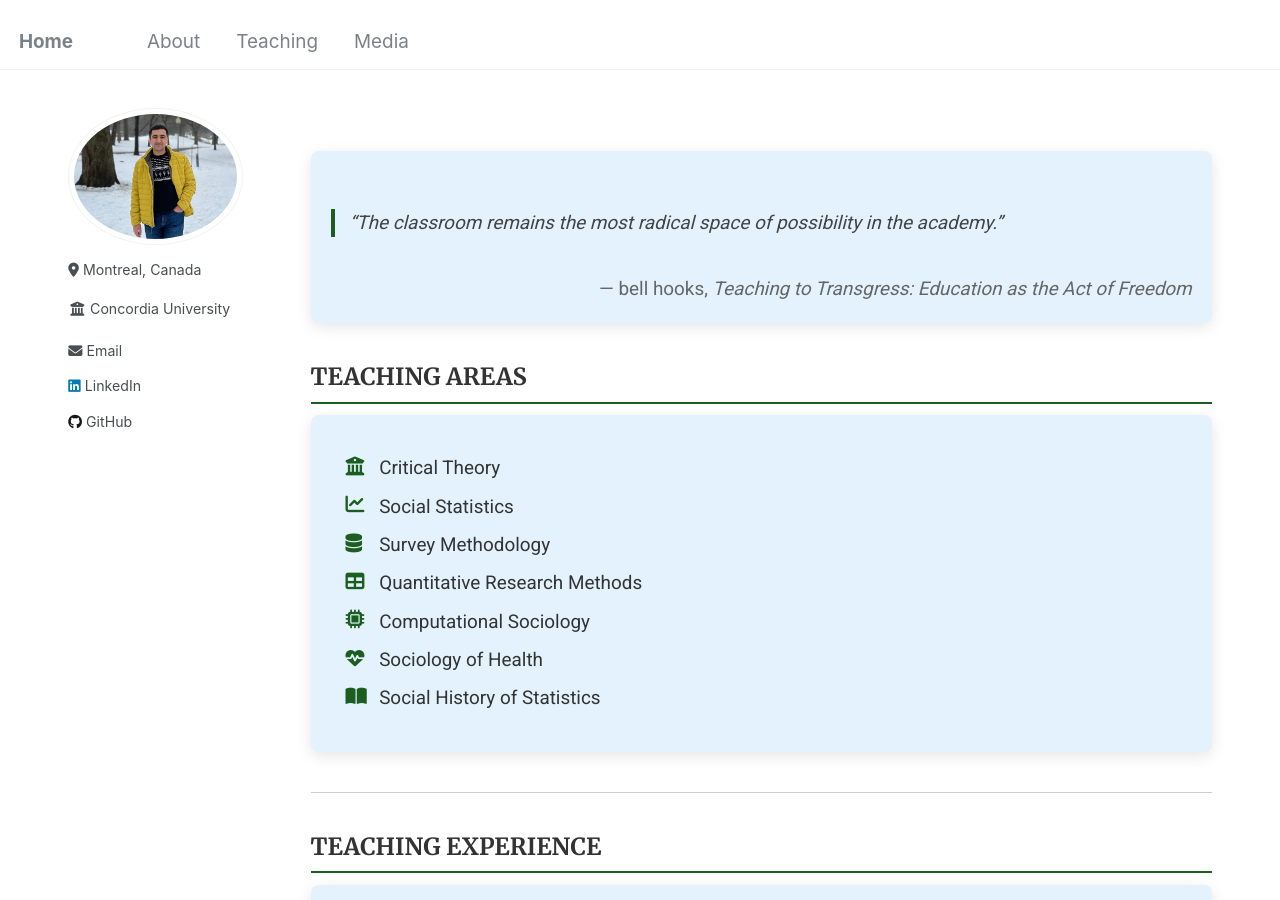
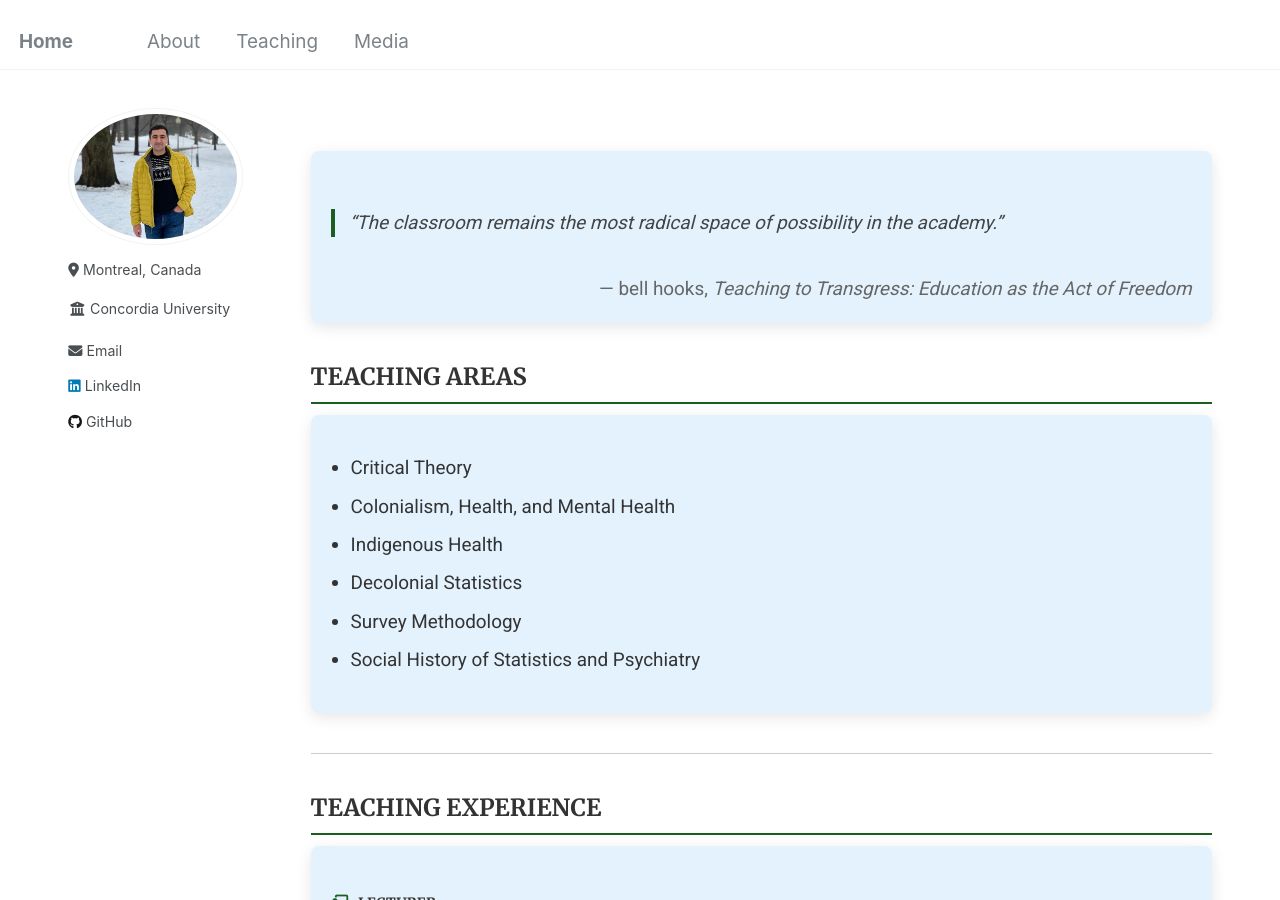
Before and after one commit to Mohsnmonji/mohsnmonji.github.io, a Jekyll site: the page built from _pages/teaching.md, in a window 1280 px wide and 900 px high. Built offline with Jekyll 4.4.1, drawn with Linux system fonts in a browser that asks for light colours.

Commit message:
Update teaching.md

```diff
--- a/_pages/teaching.md
+++ b/_pages/teaching.md
@@ -75,14 +75,13 @@ author_profile: true
 <div class="teaching-section">
   <h2>TEACHING AREAS</h2>
   <div class="teaching-card">
-    <ul class="teaching-list">
-      <li><i class="fas fa-university icon"></i> Critical Theory</li>
-       <li><i class="fas fa-chart-line icon"></i> Social Statistics</li>
-      <li><i class="fas fa-database icon"></i> Survey Methodology</li>
-      <li><i class="fas fa-table icon"></i> Quantitative Research Methods</li>
-      <li><i class="fas fa-microchip icon"></i> Computational Sociology</li>
-      <li><i class="fas fa-heartbeat icon"></i> Sociology of Health</li>
-      <li><i class="fas fa-book-open icon"></i> Social History of Statistics</li>
+    <ul class="teaching-list" style="list-style-type: disc; padding-left: 20px;">
+      <li>Critical Theory</li>
+      <li>Colonialism, Health, and Mental Health</li>
+      <li>Indigenous Health</li>
+      <li>Decolonial Statistics</li>
+      <li>Survey Methodology</li>
+      <li>Social History of Statistics and Psychiatry</li>
     </ul>
   </div>
 </div>
```
